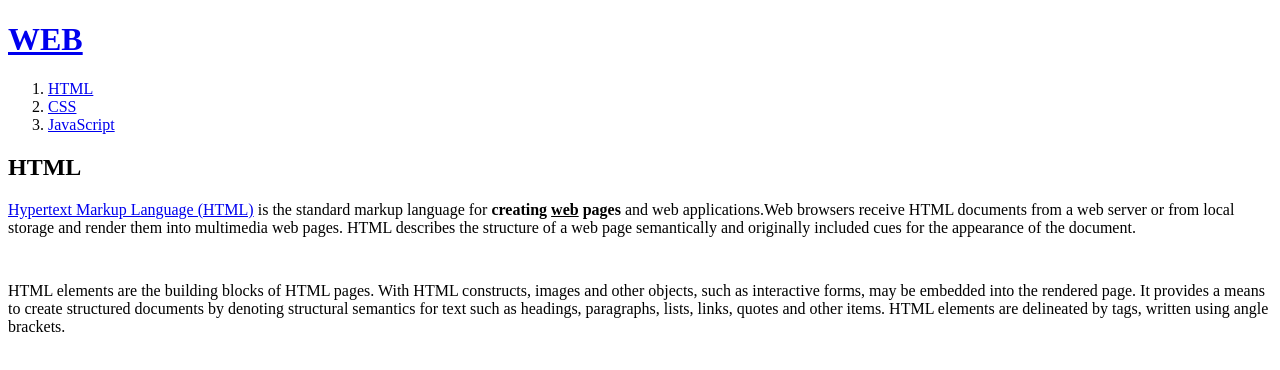
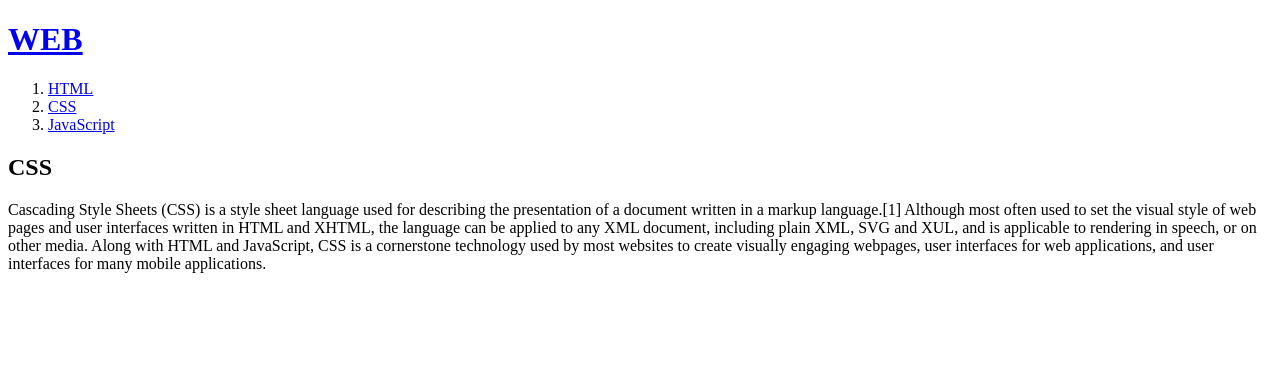
Before and after one commit to JooYoung2274/web1, a plain HTML site: page 2.html in a window 1280 px wide. Drawn offline with Linux system fonts and the light colour scheme.

Commit message:
20210708 home
20210708 home

```diff
--- a/2.html
+++ b/2.html
@@ -1,26 +1,24 @@
 <!doctype html>
 <html>
 <head>
-  <title>WEB1 - HTML</title>
+  <title>WEB1 - CSS</title>
   <meta charset="utf-8">
+  <link rel="stylesheet" href="style.css">
 </head>
 <body>
   <h1><a href="index.html">WEB</a></h1>
+  <div id="grid">
     <ol>
       <li><a href="1.html">HTML</a></li>
       <li><a href="2.html">CSS</a></li>
       <li><a href="3.html">JavaScript</a></li>
     </ol>
+    <div id="article">
+      <h2>CSS</h2>
 
-<h2>HTML</h2>
-
-<p><a href="https://www.w3.org/TR/html5/" target="_blank" title="html5 specification">
-Hypertext Markup Language (HTML)</a> is the standard markup language for <strong>creating <u>web</u> pages</strong> and web applications.Web browsers receive HTML documents from a web server or from local storage and render them into multimedia web pages. HTML describes the structure of a web page semantically and originally included cues for the appearance of the document.
-
+      <p>Cascading Style Sheets (CSS) is a style sheet language used for describing the presentation of a document written in a markup language.[1] Although most often used to set the visual style of web pages and user interfaces written in HTML and XHTML, the language can be applied to any XML document, including plain XML, SVG and XUL, and is applicable to rendering in speech, or on other media. Along with HTML and JavaScript, CSS is a cornerstone technology used by most websites to create visually engaging webpages, user interfaces for web applications, and user interfaces for many mobile applications.
       </P>
-
-<p style="margin-top:45px;">
-HTML elements are the building blocks of HTML pages. With HTML constructs, images and other objects, such as interactive forms, may be embedded into the rendered page. It provides a means to create structured documents by denoting structural semantics for text such as headings, paragraphs, lists, links, quotes and other items. HTML elements are delineated by tags, written using angle brackets.
-</p>
+    </div>
+  </div>
 </body>
 </html>
```
Lines whose indentation alone changed are shown as unchanged.
